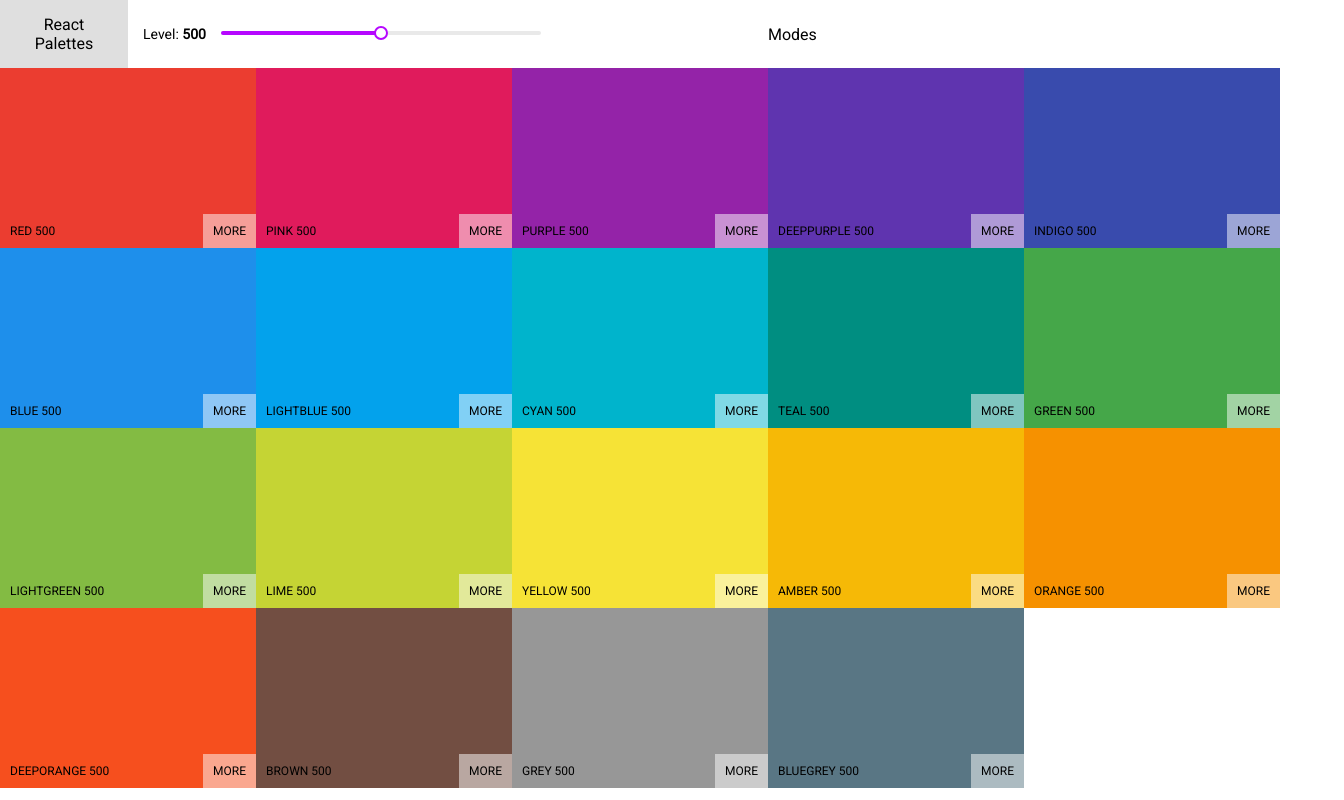
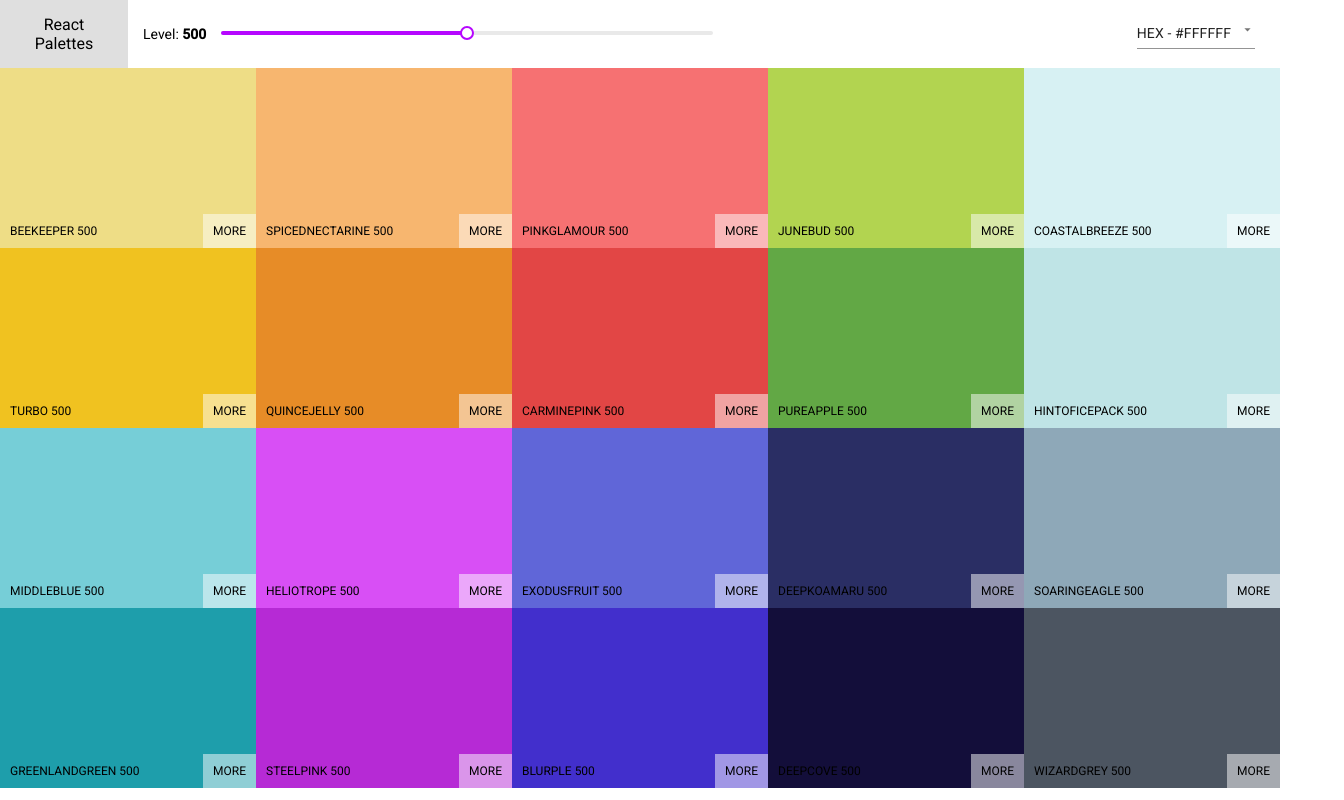
Before and after one commit to N-bred/palette-colors-app, a React (Create React App) app: page / in a window 1280 px wide. Shown: the whole page, 1344 px wide, since content can reach past the window. Built offline with nearby package versions, Linux system fonts and the light colour scheme.

Commit message:
Finish navbar with select options

```diff
--- a/package.json
+++ b/package.json
@@ -3,6 +3,7 @@
   "version": "0.1.0",
   "private": true,
   "dependencies": {
+    "@material-ui/core": "^4.2.1",
     "chroma-js": "^2.0.4",
     "rc-slider": "^8.6.13",
     "react": "^16.8.6",
--- a/src/App.js
+++ b/src/App.js
@@ -7,7 +7,7 @@ class App extends Component {
   render() {
     return (
       <div className="App">
-            <Palette palette={generatePalette(seedColors[0])} />
+        <Palette palette={generatePalette(seedColors[4])} />
       </div>
     );
   }
--- a/src/components/ColorBox.jsx
+++ b/src/components/ColorBox.jsx
@@ -34,6 +34,7 @@ export default class ColorBox extends Component {
             <button className="copy-button">Copy</button>
           </div>
         </CopyToClipboard>
+
         <span className="box-name">{name}</span>
         <span className="see-more">More</span>
       </div>
--- a/src/components/Navbar.jsx
+++ b/src/components/Navbar.jsx
@@ -1,5 +1,7 @@
 import React, { Component } from 'react';
 import Slider from 'rc-slider';
+import Select from '@material-ui/core/Select';
+import MenuItem from '@material-ui/core/MenuItem';
 import 'rc-slider/assets/index.css';
 import './css/Navbar.css';
 
@@ -7,7 +9,7 @@ export default class Navbar extends Component {
   render() {
     return (
       <div className="Navbar">
-        <div className="logo">React Palettes</div>
+        <div className="Logo">React Palettes</div>
 
         <div className="Slider">
           <p>
@@ -22,7 +24,16 @@ export default class Navbar extends Component {
           />
         </div>
 
-        <div className="modes">Modes</div>
+        <div className="Selection">
+          <Select
+            onChange={this.props.handleColorChange}
+            value={this.props.format}
+          >
+            <MenuItem value="hex">HEX - #FFFFFF</MenuItem>
+            <MenuItem value="rgb">RGB - rgb(255,255,255)</MenuItem>
+            <MenuItem value="rgba">RGBA - rgba(255,255,255,1)</MenuItem>
+          </Select>
+        </div>
       </div>
     );
   }
--- a/src/components/Palette.jsx
+++ b/src/components/Palette.jsx
@@ -5,21 +5,37 @@ import './css/Palette.css';
 
 export default class Palette extends Component {
   state = {
-    level: 500
+    level: 500,
+    format: 'hex'
   };
 
   changeLevel = level => {
     this.setState({ level });
   };
 
+  handleColorChange = e => {
+    this.setState({ format: e.target.value });
+  };
+
   render() {
+    const { level, format } = this.state;
+
     return (
       <div className="Palette">
-        <Navbar level={this.state.level} changeLevel={this.changeLevel} />
+        <Navbar
+          level={level}
+          changeLevel={this.changeLevel}
+          handleColorChange={this.handleColorChange}
+          format={format}
+        />
 
         <div className="Palette-colors">
-          {this.props.palette.colors[this.state.level].map(color => (
-            <ColorBox key={color.name} name={color.name} color={color.hex} />
+          {this.props.palette.colors[level].map(color => (
+            <ColorBox
+              key={color.name}
+              name={color.name}
+              color={color[format]}
+            />
           ))}
         </div>
 
--- a/src/components/css/Navbar.css
+++ b/src/components/css/Navbar.css
@@ -6,7 +6,7 @@
 
 /* Slider */
 
-.logo {
+.Logo {
   display: block;
   flex: 0 0 10%;
   background: #dfdfdf;
@@ -16,7 +16,7 @@
 
 .Slider {
   display: flex;
-  flex: 1 0 50%;
+  flex: 1 0 70%;
 }
 
 .Slider p {
@@ -28,8 +28,13 @@
   font-weight: bold;
 }
 
-.modes {
-  flex: 1 0 45%;
+.Selection {
+  margin: 0 2.5rem;
+}
+
+.MuiButtonBase-root,
+.MuiInputBase-root {
+  font-size: 1.4rem !important;
 }
 
 .rc-slider {
--- a/src/index.css
+++ b/src/index.css
@@ -1,4 +1,4 @@
-@import url('https://fonts.googleapis.com/css?family=Roboto&display=swap');
+@import url('https://fonts.googleapis.com/css?family=Roboto:300,400,500&display=swap');
 
 html {
   box-sizing: border-box;
```
Also changed, not shown: 1 other file (tests, documents, lock files or other folders). Lines whose indentation alone changed are shown as unchanged.
